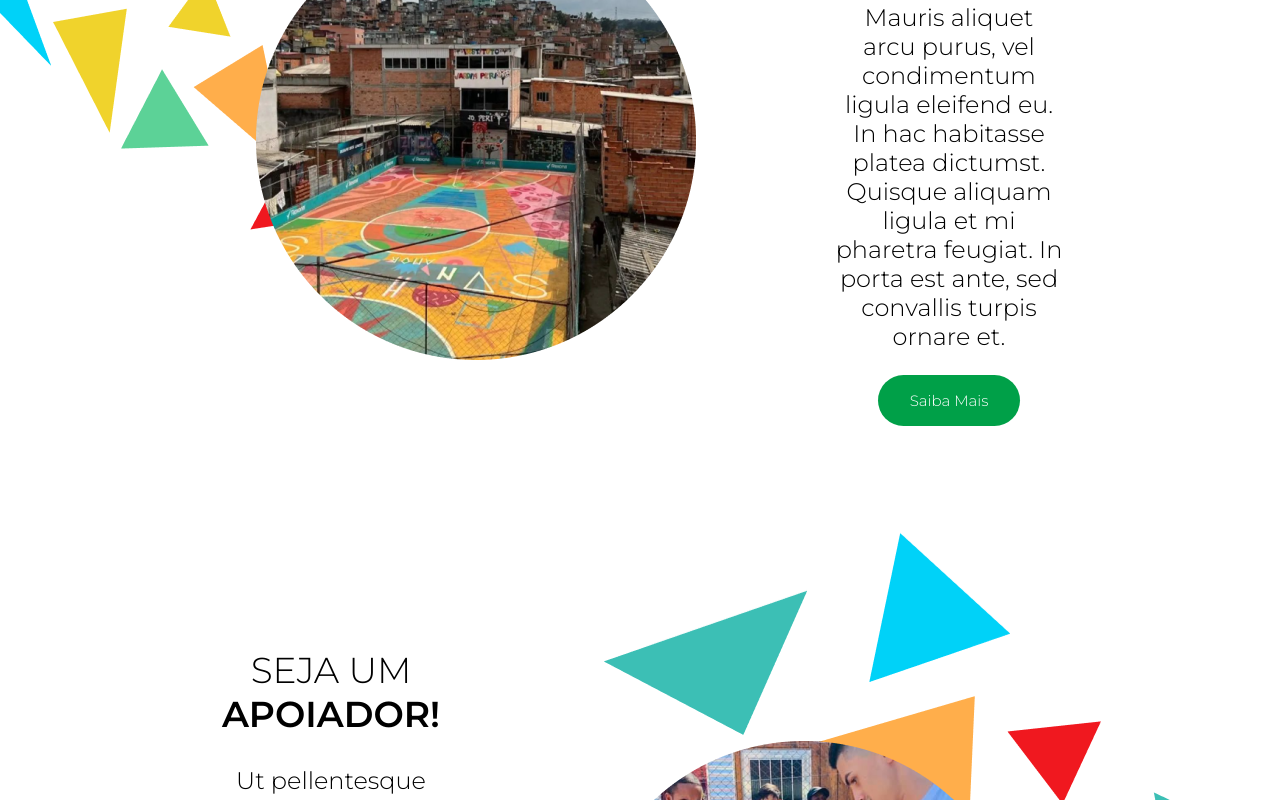
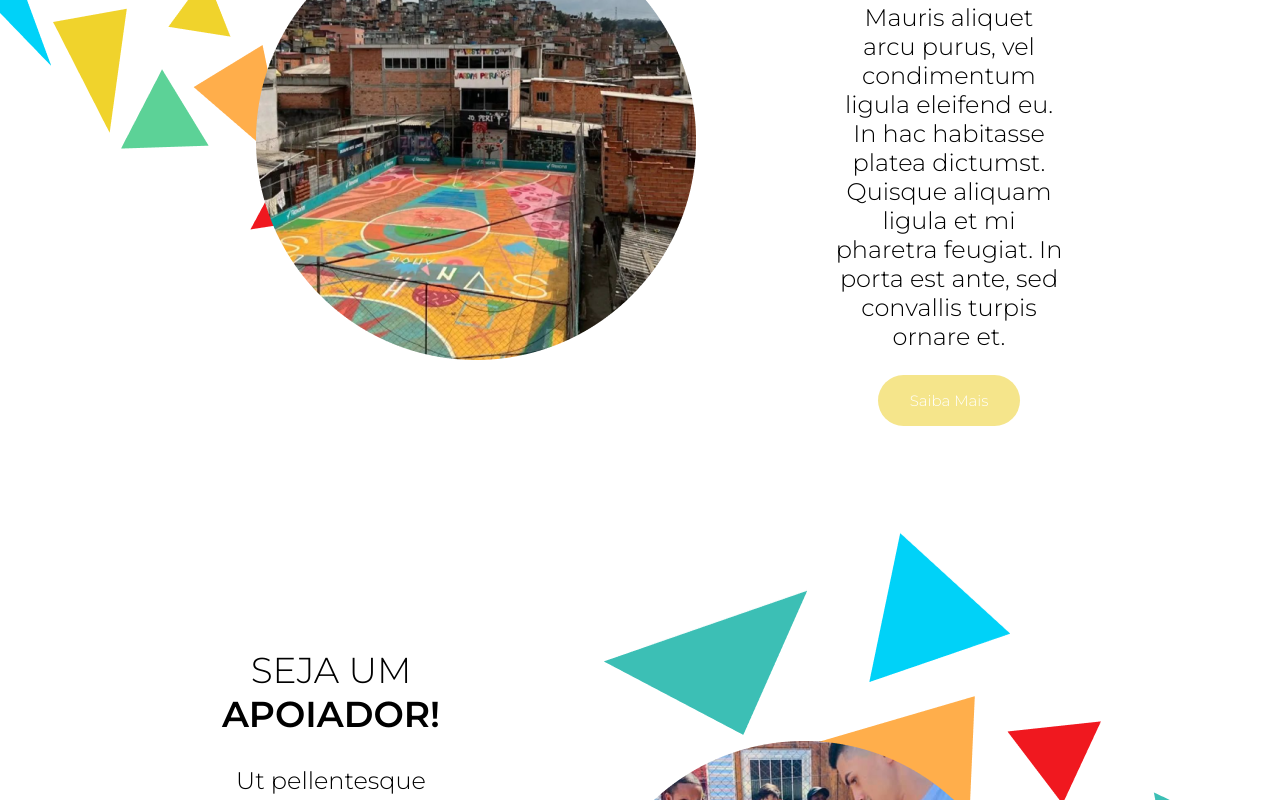
Before and after one commit to C4rlosed/ProjectIJP, a React (Create React App) app: page / in a window 1280 px wide. In both pictures the pointer is over the button 948 px from the left and 1579 px from the top of the page. Shown: the part 1179-1979 px from the top of the page. Built offline with nearby package versions, Linux system fonts and the light colour scheme.

Commit message:
hover btn home

```diff
--- a/src/Home/home.css
+++ b/src/Home/home.css
@@ -78,6 +78,9 @@
     font-size: 15px;
     color: #ffffff;
 }
+.button-home:hover {
+    background-color: #f5e58b;
+}
 
 .noticias-bg-home {
     display: grid;
```
